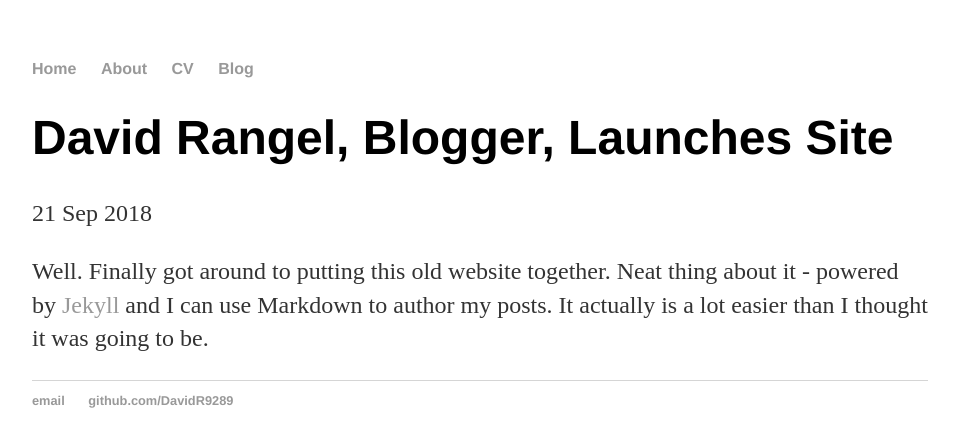
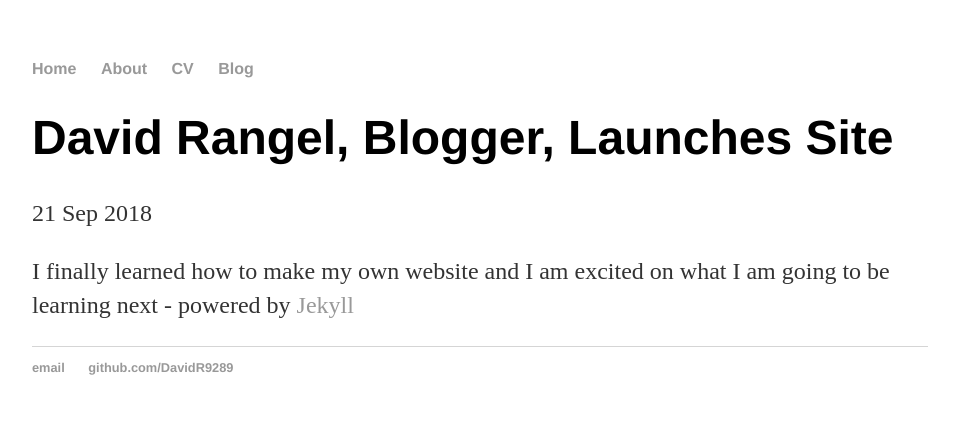
Before and after one commit to davonn3765/DavidR9289.github.io, a Jekyll site: the page built from _posts/2018-09-21-hank-quinlan-site-launched.md, in a window 1280 px wide. Shown: the top 447 px of the page, without its empty margins (160-1119 px from the left). Built offline with Jekyll 4.4.1, drawn with Linux system fonts in a browser that asks for light colours.

Commit message:
Update 2018-09-21-hank-quinlan-site-launched.md

```diff
--- a/_posts/2018-09-21-hank-quinlan-site-launched.md
+++ b/_posts/2018-09-21-hank-quinlan-site-launched.md
@@ -4,4 +4,4 @@ title: "David Rangel, Blogger, Launches Site"
 date: 2018-09-21
 ---
 
-Well. Finally got around to putting this old website together. Neat thing about it - powered by [Jekyll](http://jekyllrb.com) and I can use Markdown to author my posts. It actually is a lot easier than I thought it was going to be.
+I finally learned how to make my own website and I am excited on what I am going to be learning next - powered by [Jekyll](http://jekyllrb.com)
```
